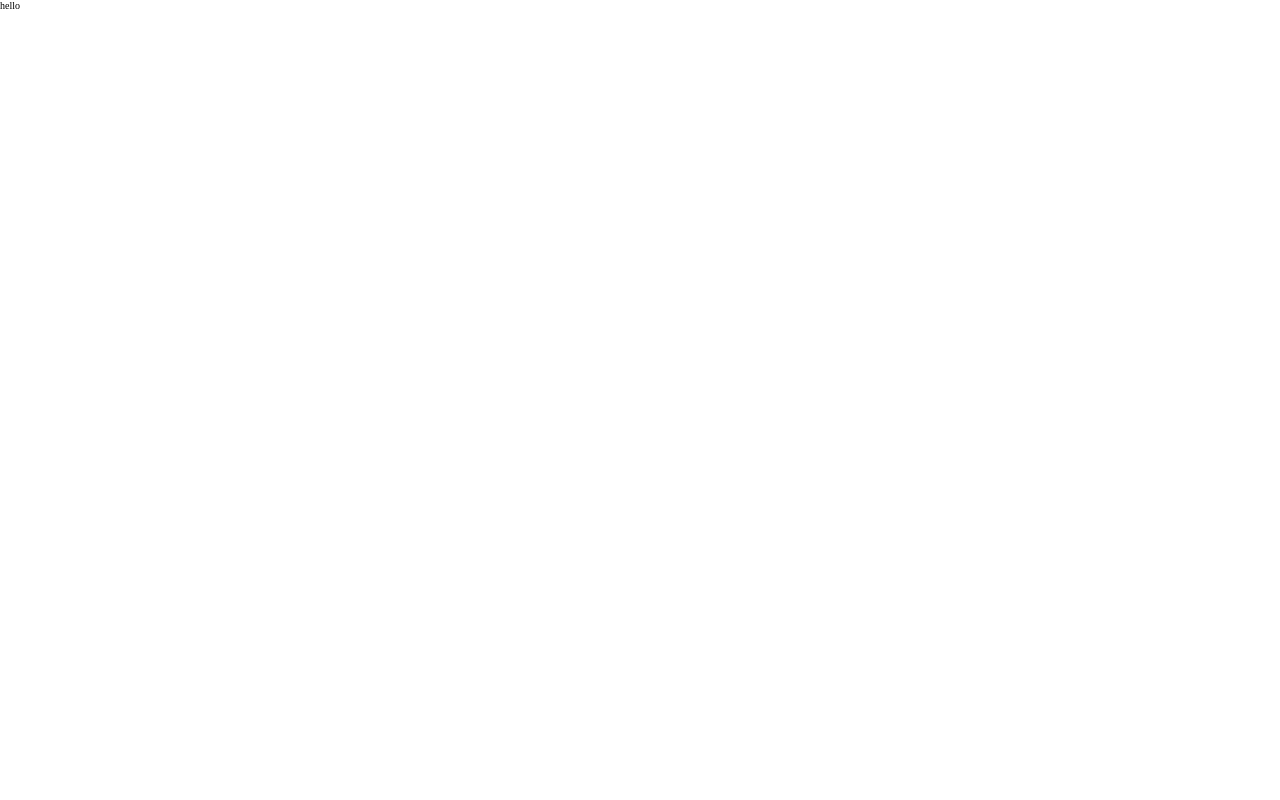
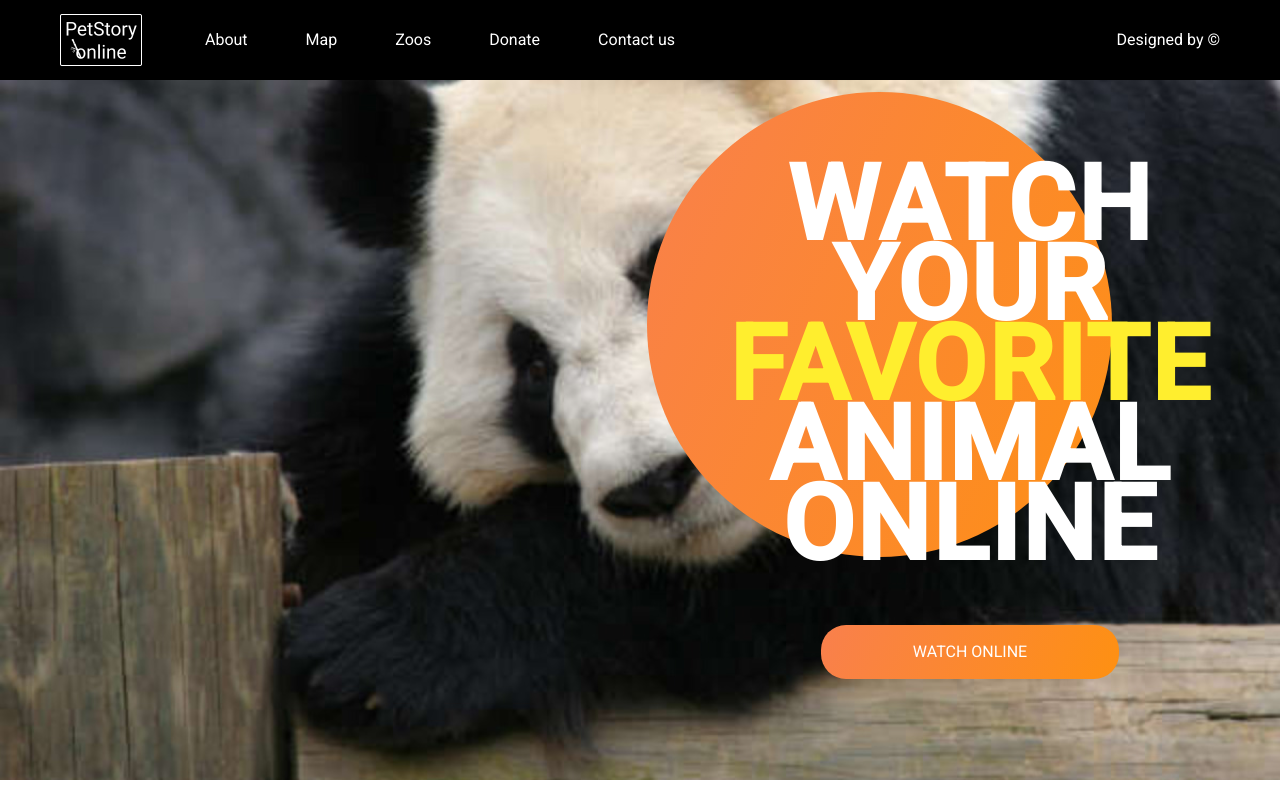
Before and after one commit to mirsadikov/petstory-rs, a website: page index.html in a window 1280 px wide. Drawn offline with nearby package versions, Linux system fonts and the light colour scheme.

Commit message:
feat: add header section

```diff
--- a/index.html
+++ b/index.html
@@ -1,14 +1,60 @@
 <!DOCTYPE html>
 <html lang="en">
   <head>
-  <meta charset="UTF-8">
-  <meta http-equiv="X-UA-Compatible" content="IE=edge">
-  <meta name="viewport" content="width=device-width, initial-scale=1.0">
+    <meta charset="UTF-8" />
+    <meta http-equiv="X-UA-Compatible" content="IE=edge" />
+    <meta name="viewport" content="width=device-width, initial-scale=1.0" />
+    <link rel="preconnect" href="https://fonts.googleapis.com" />
+    <link rel="preconnect" href="https://fonts.gstatic.com" crossorigin />
+    <link
+      href="https://fonts.googleapis.com/css2?family=Roboto:wght@400;500&display=swap"
+      rel="stylesheet"
+    />
+    <link
+      rel="stylesheet"
+      href="https://cdnjs.cloudflare.com/ajax/libs/normalize/8.0.1/normalize.min.css"
+      integrity="sha512-NhSC1YmyruXifcj/KFRWoC561YpHpc5Jtzgvbuzx5VozKpWvQ+4nXhPdFgmx8xqexRcpAglTj9sIBWINXa8x5w=="
+      crossorigin="anonymous"
+      referrerpolicy="no-referrer"
+    />
     <link rel="stylesheet" href="css/style.css" />
     <script defer src="js/script.js"></script>
     <title>PetStory</title>
   </head>
   <body>
-  hello
+    <header class="header home-header">
+      <div class="nav">
+        <div class="container nav__container">
+          <div class="nav__logo-box">
+            <a href="index.html" class="nav__logo-link">
+              <img src="./img/logo.png" alt="logo" class="nav__logo" />
+            </a>
+          </div>
+          <ul class="nav__links">
+            <li class="nav__item"><a href="#" class="nav__link">About</a></li>
+            <li class="nav__item"><a href="#" class="nav__link">Map</a></li>
+            <li class="nav__item"><a href="#" class="nav__link">Zoos</a></li>
+            <li class="nav__item"><a href="#" class="nav__link">Donate</a></li>
+            <li class="nav__item">
+              <a href="#" class="nav__link">Contact us</a>
+            </li>
+          </ul>
+          <p class="nav__designer">Designed by &copy;</p>
+        </div>
+      </div>
+      <div class="hero">
+        <div class="hero__container container">
+          <div class="hero__text">
+            <h1 class="hero__title">
+              Watch your <span>favorite</span> animal online
+            </h1>
+            <button class="hero__button button--primary">
+              <a href="#" class="hero__button-link">Watch online</a>
+            </button>
+            <div class="hero__shape"></div>
+          </div>
+        </div>
+      </div>
+    </header>
   </body>
 </html>
--- /dev/null
+++ b/sass/abstract/variables.scss
@@ -0,0 +1,10 @@
+// COLORS
+$color-primary: #f9804b;
+$color-primary-light: #fe9013;
+
+$color-black-dark: #000;
+
+$color-white: #fff;
+
+// GRID
+$grid-width: 116rem;
--- /dev/null
+++ b/sass/base/typography.scss
@@ -0,0 +1,3 @@
+body {
+  font-family: 'Roboto', sans-serif;
+}
--- /dev/null
+++ b/sass/components/button.scss
@@ -0,0 +1,28 @@
+.button--primary {
+  border: none;
+  background-image: linear-gradient(
+    114deg,
+    $color-primary 0%,
+    $color-primary 33.33%,
+    $color-primary-light 66.66%,
+    $color-primary-light 100%
+  );
+  background-position: center;
+  background-size: 300%;
+  border-radius: 2.5rem;
+  padding: 1.6rem 0;
+  width: 29.8rem;
+  height: 5.4rem;
+  transition: background-position 200ms ease;
+
+  & > a {
+    color: $color-white;
+    text-decoration: none;
+    text-transform: uppercase;
+    font-size: 1.6rem;
+  }
+
+  &:hover {
+    background-position: left;
+  }
+}
--- /dev/null
+++ b/sass/components/nav.scss
@@ -0,0 +1,40 @@
+.nav {
+  background-color: $color-black-dark;
+  color: $color-white;
+  font-size: 1.6rem;
+
+  &__container {
+    padding: 1.4rem 0;
+    display: flex;
+    align-items: center;
+    gap: 5px;
+  }
+
+  &__logo {
+    height: 5.2rem;
+    width: 8.2rem;
+    display: block;
+  }
+
+  &__links {
+    display: flex;
+    align-items: center;
+    align-self: stretch;
+    flex: 1;
+    list-style: none;
+  }
+
+  &__item {
+    padding-left: 5.8rem;
+  }
+
+  &__link {
+    color: $color-white;
+    text-decoration: none;
+  }
+
+  &__link:hover,
+  &__link:active {
+    color: $color-primary;
+  }
+}
--- /dev/null
+++ b/sass/layout/grid.scss
@@ -0,0 +1,4 @@
+.container {
+  max-width: $grid-width;
+  margin: 0 auto;
+}
--- a/sass/main.scss
+++ b/sass/main.scss
@@ -1 +1,9 @@
-@import "base/base"
+@import 'abstract/variables';
+
+@import 'components/nav', 'components/button';
+
+@import 'layout/grid';
+
+@import 'base/base', 'base/typography';
+
+@import 'pages/home';
--- /dev/null
+++ b/sass/pages/home.scss
@@ -0,0 +1,60 @@
+.home-header {
+  height: 78rem;
+  background-image: url(/img/hero.png);
+  background-size: cover;
+  display: flex;
+  flex-direction: column;
+}
+
+.home-header .hero {
+  text-align: center;
+  flex: 1;
+
+  &__container {
+    justify-content: center;
+    align-items: center;
+    height: 100%;
+    padding-bottom: 16px;
+  }
+
+  &__text {
+    width: 50rem;
+    margin-left: auto;
+    display: flex;
+    flex-direction: column;
+    align-items: center;
+    justify-content: center;
+    height: 100%;
+    position: relative;
+  }
+
+  &__title {
+    letter-spacing: 2px;
+    font-size: 10.4rem;
+    line-height: 77%;
+    font-weight: 700;
+    color: $color-white;
+    text-transform: uppercase;
+    margin: 0 0 6rem;
+    z-index: 1;
+
+    & span {
+      color: #ffee2e;
+    }
+  }
+
+  &__shape {
+    height: 46.5rem;
+    width: 46.5rem;
+    position: absolute;
+    border-radius: 50%;
+    background-color: $color-primary;
+    background: linear-gradient(
+      113.96deg,
+      $color-primary 1.49%,
+      $color-primary-light 101.44%
+    );
+    top: 1.7%;
+    left: -14.6%;
+  }
+}
```
Also changed, not shown: css/style.css (added), img/hero.png (added), img/logo.png (added). Lines whose indentation alone changed are shown as unchanged.
